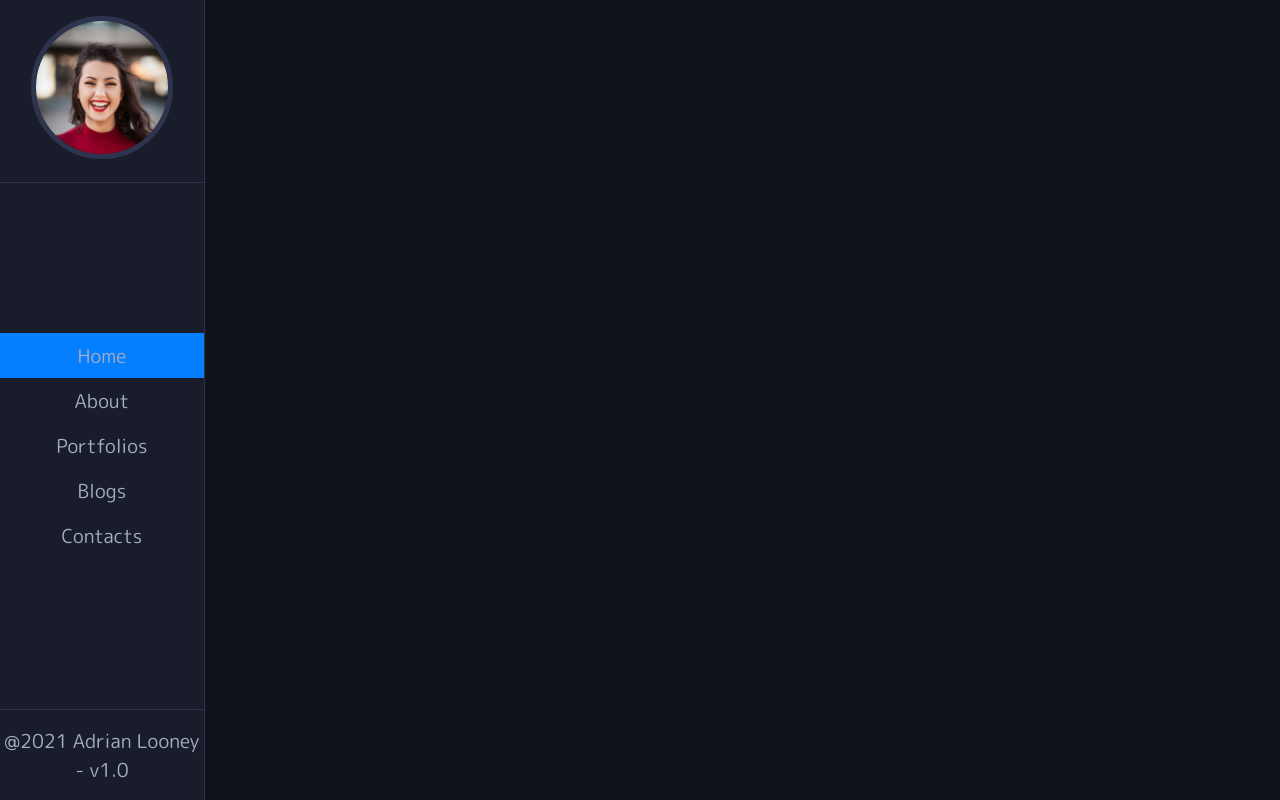
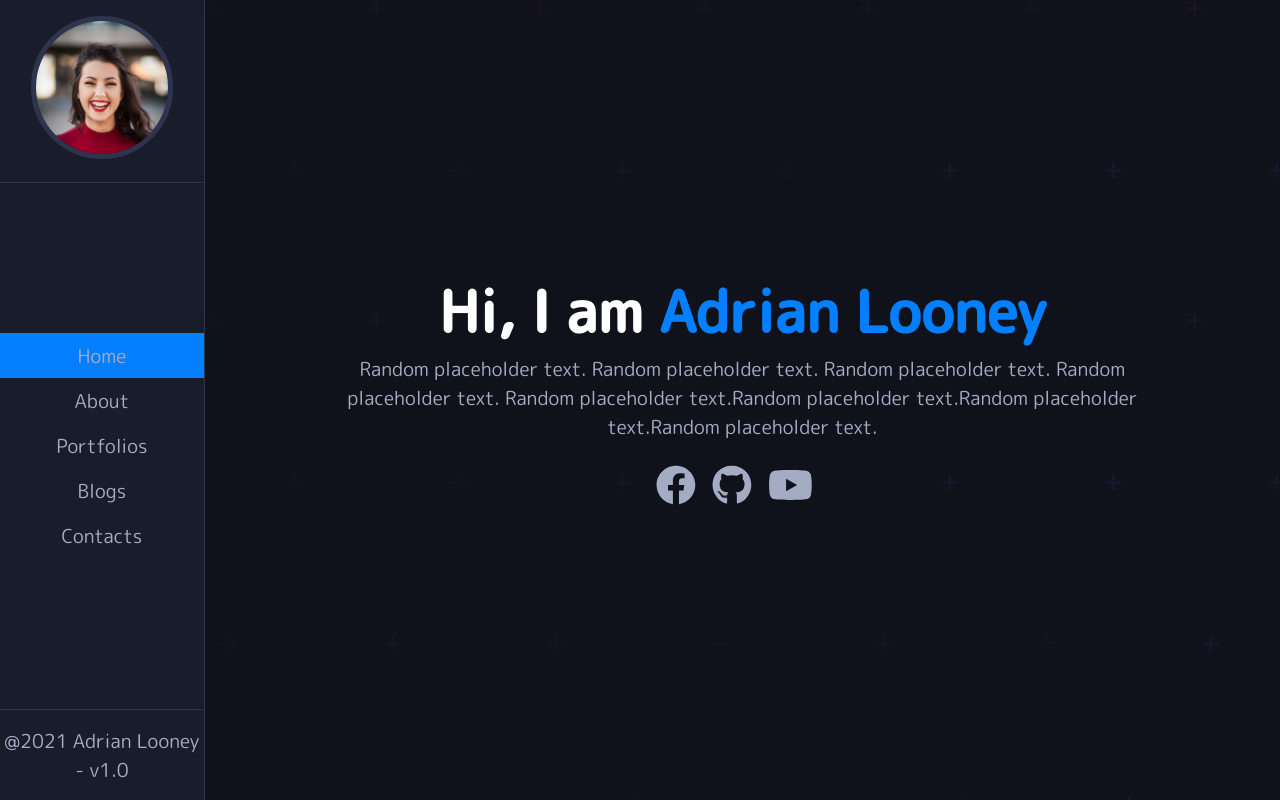
Before and after one commit to Jammerref2015/portfolio, a React (Create React App) app: page / in a window 1280 px wide. Built offline with nearby package versions, Linux system fonts and the light colour scheme.

Commit message:
initial home page created

```diff
--- a/src/App.js
+++ b/src/App.js
@@ -1,5 +1,6 @@
 import './App.scss';
 import NavBar from './components/NavBar';
+import HomePage from './pages/HomePage';
 
 function App() {
   return (
@@ -7,7 +8,11 @@
       <div className="sidebar">
         <NavBar />
       </div>
-      <div className="main-content"></div>
+      <div className="main-content">
+        <div className="content">
+          <HomePage />
+        </div>
+      </div>
     </div>
   );
 }
--- a/src/App.scss
+++ b/src/App.scss
@@ -1,5 +1,7 @@
 @import './styles/layout';
+@import './styles/typography';
 @import './styles/navbar';
+
 
 *{
     padding:0;
--- a/src/pages/HomePage.js
+++ b/src/pages/HomePage.js
@@ -1,9 +1,32 @@
-import React from 'react'
+import React from 'react';
+import {faFacebook, faYoutube, faGithub} from '@fortawesome/free-brands-svg-icons';
+import { FontAwesomeIcon } from '@fortawesome/react-fontawesome';
+import {Link} from 'react-router-dom';
 
 function HomePage() {
     return (
-        <div>
-            <h1>Home Page</h1>
+        <div className="HomePage">
+            <header className="hero">
+                <h1 className="hero-text">
+                    Hi, I am
+                    <span> Adrian Looney</span>
+                </h1>
+                <p className="h-sub-text">
+                    Random placeholder text. Random placeholder text. Random placeholder text. Random placeholder text.
+                    Random placeholder text.Random placeholder text.Random placeholder text.Random placeholder text.
+                </p>
+                <div className="icons">
+                    <Link className="icon-holder">
+                        <FontAwesomeIcon icon={faFacebook} className="icon fb" />
+                    </Link>
+                    <Link className="icon-holder">
+                        <FontAwesomeIcon icon={faGithub} className="icon gh"/>
+                    </Link>
+                    <Link className="icon-holder">
+                        <FontAwesomeIcon icon={faYoutube} className="icon yt" />
+                    </Link>
+                </div>
+            </header>
         </div>
     )
 }
--- a/src/styles/_layout.scss
+++ b/src/styles/_layout.scss
@@ -12,5 +12,8 @@
         margin-left: 16%;
         background-color: #10121B;
         min-height: 100vh;
+        background-image: url(../img/dots.svg);
+        display: grid;
+        position: relative;
     }
 }
--- /dev/null
+++ b/src/styles/_typography.scss
@@ -0,0 +1,46 @@
+.HomePage {
+    position: absolute;
+    top: 50%;
+    left:50%;
+    transform: translate(-50%, -50%);
+    width: 80%;
+}
+
+
+.hero-text {
+    color: white;
+    text-align: center;
+    font-size: 3.6rem;
+    span {
+        color: #037FFF;
+    }
+}
+
+
+.h-sub-text {
+    text-align: center;
+}
+
+.icons {
+    display: flex;
+    align-items: center;
+    justify-content: center;
+    padding: 1.5rem 0;
+    .icon-holder {
+        margin-right: 1rem;
+        .icon {
+            font-size: 2.5rem;
+            color:#a4acc4;
+            transition: all .4s ease-in-out;
+        }
+        .yt:hover {
+            color: red;
+        }
+        .gh:hover {
+            color: rgba(212, 45, 212, 0.788);
+        }
+        .fb:hover {
+            color: blue;
+        }
+    }
+}
```
